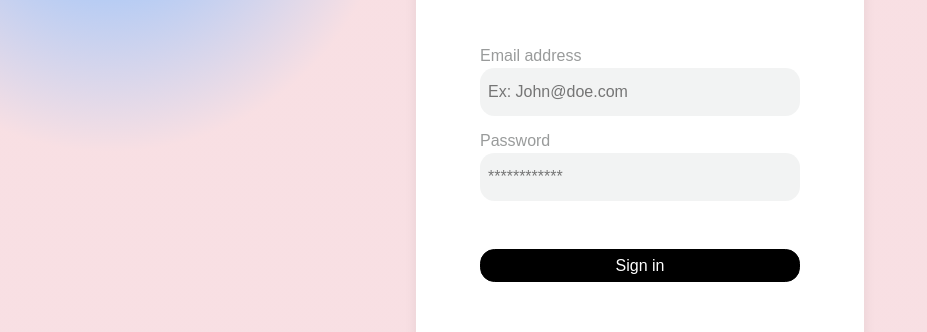
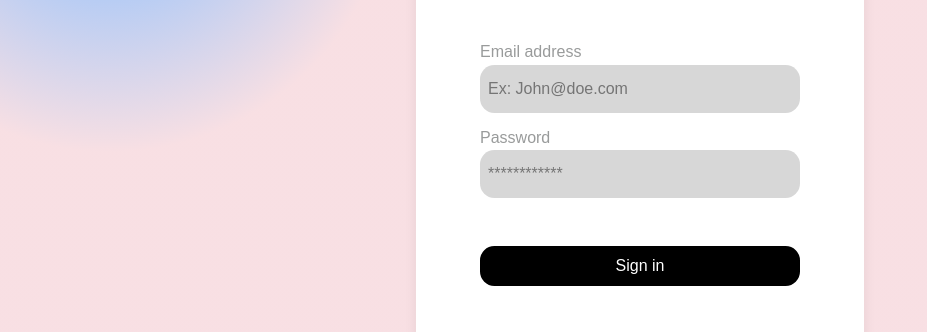
Before and after one commit to LucasNav6/chapter-lead-frontend-challenge, a React app: page / in a window 1280 px wide. Shown: the part 355-687 px from the top of the page, without its empty margins (0-927 px from the left). Built offline with nearby package versions, Linux system fonts and the light colour scheme; no server answers; some icons are missing.

Commit message:
refactor: react router v6

```diff
--- a/package.json
+++ b/package.json
@@ -65,11 +65,10 @@
     "react": "18.0.0",
     "react-dom": "18.0.0",
     "react-hot-toast": "^2.4.1",
-    "react-router-dom": "^6.21.0",
+    "react-router-dom": "^6.21.1",
     "stylelint": "^16.0.2",
     "stylelint-scss": "^6.0.0",
     "uuid": "^9.0.1",
-    "wouter": "^2.12.1",
     "zustand": "^4.4.7"
   }
 }
--- a/src/pages/auth/Login.page.tsx
+++ b/src/pages/auth/Login.page.tsx
@@ -6,9 +6,10 @@ import AuthLayout from "@Pages/layout/Auth.layout";
 import React from "react";
 import {Toaster} from "react-hot-toast";
 import useShowUserMessage from "./hooks/useShowUserMessage";
-import {PROJECT} from "@Models/routes/project.routes";
+// import {PROJECT} from "@Models/routes/project.routes";
 import useStore from "src/storage/storage";
-import {useLocation} from "wouter";
+import {useNavigate} from "react-router-dom";
+import {PROJECT} from "@Models/index";
 
 const LoginPage: React.FC = () => {
   const [userCredentials, setUserCredentials] = React.useState({email: "", password: ""});
@@ -16,19 +17,18 @@ const LoginPage: React.FC = () => {
   const [isLoading, setIsLoading] = React.useState(false);
   const {setUserUUID, setUserMail} = useStore();
   const {showSuccessMessage, showFailedMessage} = useShowUserMessage();
-  // eslint-disable-next-line @typescript-eslint/no-unused-vars
-  const [_, navigate] = useLocation();
+  const navigate = useNavigate();
 
   const tryToSignIn = async () => {
     setIsLoading(true);
-    const user = await signInWithEmail(userCredentials.email, userCredentials.password);
-    if (!user.isSuccessful) {
-      showFailedMessage(user.errorMessage);
+    const adapterResponse = await signInWithEmail(userCredentials.email, userCredentials.password);
+    if (!adapterResponse.isSuccessful) {
+      showFailedMessage(adapterResponse.errorMessage);
       setHasCredentialError(true);
     } else {
-      showSuccessMessage(user.successMessage);
-      setUserUUID(user.data.uid || null);
-      setUserMail(user.data.email);
+      showSuccessMessage(adapterResponse.successMessage);
+      setUserUUID(adapterResponse.data.uid || null);
+      setUserMail(adapterResponse.data.email);
       navigate(PROJECT.LIST_PROJECT);
     }
     setIsLoading(false);
@@ -69,12 +69,7 @@ const LoginPage: React.FC = () => {
         />
       </form>
       <footer className="auth-footer-actions">
-        <PrimaryButton
-          text="Sign in"
-          type="button"
-          onClick={async () => await tryToSignIn()}
-          isLoading={isLoading}
-        />
+        <PrimaryButton text="Sign in" type="button" onClick={tryToSignIn} isLoading={isLoading} />
       </footer>
     </AuthLayout>
   );
--- a/src/pages/error/NotAuthorized.page.tsx
+++ b/src/pages/error/NotAuthorized.page.tsx
@@ -1,10 +1,12 @@
 import PrimaryButton from "@Components/buttons/primaryButton/PrimaryButton";
-import {AUTH} from "@Models/routes/auth.routes";
+import {AUTH} from "@Models/index";
 import React from "react";
 import {useNavigate} from "react-router-dom";
 
 const NotAuthorized: React.FC = () => {
-  const navigateTo = useNavigate();
+  const navigate = useNavigate();
+  const redirectToLogin = () => navigate(AUTH.LOGIN);
+
   return (
     <section className="page404-main-container">
       <article className="page404-container-container">
@@ -20,7 +22,7 @@ const NotAuthorized: React.FC = () => {
           Sorry, but you are not authorized to access this page using the credentials that you
           supplied
         </p>
-        <PrimaryButton text="Sign in" type="button" onClick={() => navigateTo(AUTH.LOGIN)} />
+        <PrimaryButton text="Sign in" type="button" onClick={redirectToLogin} />
       </article>
     </section>
   );
--- a/src/pages/error/NotFound.page.tsx
+++ b/src/pages/error/NotFound.page.tsx
@@ -1,11 +1,7 @@
 import PrimaryButton from "@Components/buttons/primaryButton/PrimaryButton";
 import React from "react";
 
-interface INotFoundProps {
-  notFoundRoute: string;
-}
-
-const NotFound: React.FC<INotFoundProps> = ({notFoundRoute}) => {
+const NotFound: React.FC = () => {
   return (
     <section className="page404-main-container">
       <article className="page404-container-container">
@@ -16,7 +12,7 @@ const NotFound: React.FC<INotFoundProps> = ({notFoundRoute}) => {
           width={100}
         />
         <h1 className="page404-error-code">404</h1>
-        <strong>Page &ldquo;{notFoundRoute}&rdquo; not found</strong>
+        <strong>Page not found</strong>
         <p>Oops! It looks like the page you are looking for is not here</p>
         <PrimaryButton text="Go back" type="button" onClick={() => {}} />
       </article>
--- a/src/pages/task/TaskPage.page.tsx
+++ b/src/pages/task/TaskPage.page.tsx
@@ -3,11 +3,8 @@ import MainLayout from "@Pages/layout/Main.layout";
 import React from "react";
 import useStore from "src/storage/storage";
 
-interface ITaskPageProps {
-  taskId: string;
-}
-
-const TaskPage: React.FC<ITaskPageProps> = ({taskId}) => {
+const TaskPage: React.FC = () => {
+  const taskId = window.location.pathname.split("/")[2];
   const {projects} = useStore();
   const [projectData] = projects.filter((project) => project._id === taskId);
   const MAX_COLORS = 5;
--- a/src/pages/taskBoards/TaskBoard.page.tsx
+++ b/src/pages/taskBoards/TaskBoard.page.tsx
@@ -5,14 +5,11 @@ import PrimaryButton from "@Components/buttons/primaryButton/PrimaryButton";
 // import {projects} from "src/data";
 import useStore from "src/storage/storage";
 import getProjectsByUser from "@Adapters/projects/getProjectsByUser";
-import {useLocation} from "wouter";
-import {PROJECT} from "@Models/routes/project.routes";
+// import {PROJECT} from "@Models/routes/project.routes";
 
 const TaskBoard: React.FC = () => {
   const {user_mail, user_uuid, projects, setProjects} = useStore();
   const [userNick, setUserNick] = React.useState("");
-  // eslint-disable-next-line
-  const [_, navigate] = useLocation();
 
   useEffect(() => {
     if (!user_mail) return;
@@ -55,12 +52,7 @@ const TaskBoard: React.FC = () => {
       </section>
       <footer className="board-footer">
         <div className="board-footer-button">
-          <PrimaryButton
-            text="New project"
-            icon="uil:plus"
-            type="button"
-            onClick={() => navigate(PROJECT.LIST_PROJECT)}
-          />
+          <PrimaryButton text="New project" icon="uil:plus" type="button" onClick={() => {}} />
         </div>
       </footer>
     </MainLayout>
--- a/src/routes/MainNavigation.routes.tsx
+++ b/src/routes/MainNavigation.routes.tsx
@@ -1,25 +1,32 @@
 import React from "react";
 import ProtectedRoutes from "./Protected.routes";
-import NoProtectedRoutes from "./NoProtected.routes";
-import {Route} from "wouter";
 import NotFound from "@Pages/error/NotFound.page";
-
-type INotFoundRouteParams = {
-  path: string;
-};
+import {BrowserRouter as Router, Route, Routes} from "react-router-dom";
+import {AUTH, PROJECT} from "@Models/index";
+import LoginPage from "@Pages/auth/Login.page";
+import {CreateProject, TaskBoard} from "@Pages/index";
 
 const MainNavigation = () => {
   return (
-    <>
-      <NoProtectedRoutes />
+    <Router>
+      <Routes>
+        <Route path={AUTH.LOGIN} element={<LoginPage />} />
 
-      <ProtectedRoutes />
+        {/* ---  START PROTECTED ROUTES --- */}
+        <Route element={<ProtectedRoutes />}>
+          <Route path={PROJECT.LIST_PROJECT} element={<TaskBoard />} />
+          <Route path={PROJECT.CREATE_PROJECT} element={<CreateProject />} />
+        </Route>
+        {/* ---  END PROTECTED ROUTES --- */}
 
-      {/* Not found page */}
-      <Route path={"/:path*"}>
-        {(params: INotFoundRouteParams) => <NotFound notFoundRoute={params.path} />}
-      </Route>
-    </>
+        <Route path="*" element={<NotFound />} />
+      </Routes>
+      {/* <Routes>
+        <NoProtectedRoutes />
+        <ProtectedRoutes />
+        <Route path="*" element={<NotFound />} />
+      </Routes> */}
+    </Router>
   );
 };
 
--- a/src/routes/NoProtected.routes.tsx
+++ b/src/routes/NoProtected.routes.tsx
@@ -1,13 +1,13 @@
 import {AUTH} from "@Models/routes/auth.routes";
 import React from "react";
 import LoginPage from "../pages/auth/Login.page";
-import {Route} from "wouter";
+import {Route, Routes} from "react-router-dom";
 
 const NoProtectedRoutes = () => {
   return (
-    <>
-      <Route path={AUTH.LOGIN} component={LoginPage} />
-    </>
+    <Routes>
+      <Route path={AUTH.LOGIN} element={<LoginPage />} />
+    </Routes>
   );
 };
 
--- a/src/routes/Protected.routes.tsx
+++ b/src/routes/Protected.routes.tsx
@@ -1,32 +1,14 @@
 import React from "react";
-import {Route} from "wouter";
 import useOnUserAuthorized from "./hooks/useOnUserAuthorized";
-import {PROJECT} from "@Models/index";
-import {CreateProject, NotAuthorized, TaskBoard, TaskPage} from "@Pages/index";
-
-type TaskPageParams = {
-  taskId: string;
-};
+import {Outlet} from "react-router-dom";
+import {NotAuthorized} from "@Pages/index";
 
 const ProtectedRoutes = () => {
-  return (
-    <>
-      <Route path={PROJECT.LIST_PROJECT}>
-        {useOnUserAuthorized({isAuthorized: () => <TaskBoard />})}
-      </Route>
+  const isAuthorized = useOnUserAuthorized();
 
-      <Route path={PROJECT.CREATE_PROJECT}>
-        {useOnUserAuthorized({isAuthorized: () => <CreateProject />})}
-      </Route>
+  console.log("isAuthorized", isAuthorized);
 
-      <Route path={"/task/:taskId"}>
-        {(params: TaskPageParams) => {
-          if (!params) return <NotAuthorized />;
-          return <TaskPage taskId={params.taskId} />;
-        }}
-      </Route>
-    </>
-  );
+  return isAuthorized ? <Outlet /> : <NotAuthorized />;
 };
 
 export default ProtectedRoutes;
--- a/src/routes/hooks/useOnUserAuthorized.tsx
+++ b/src/routes/hooks/useOnUserAuthorized.tsx
@@ -1,35 +1,14 @@
-import React from "react";
-import NotAuthorized from "@Pages/error/NotAuthorized.page";
 import useStore from "src/storage/storage";
 
-interface IUseUserAuthorized {
-  isAuthorized: () => JSX.Element;
-  isUnauthorized?: () => JSX.Element;
-}
-
-// Default functions
-const isAuthorizedDefault = () => {
-  return <></>;
-};
-
-const isUnauthorizedDefault = () => {
-  return <NotAuthorized />;
-};
-
 // Main function
-const useRedirectUserWhen = ({
-  isAuthorized = isAuthorizedDefault,
-  isUnauthorized = isUnauthorizedDefault
-}: IUseUserAuthorized) => {
+const useRedirectUserWhen = () => {
   // Check if user is authorized
   const {user_uuid} = useStore();
 
-  // Return component
-  if (user_uuid) {
-    return isAuthorized();
-  } else {
-    return isUnauthorized();
-  }
+  console.log("user_uuid", user_uuid);
+
+  // If user is not authorized, return false
+  return user_uuid ? true : false;
 };
 
 export default useRedirectUserWhen;
--- a/src/scss/components/_button.scss
+++ b/src/scss/components/_button.scss
@@ -1,19 +1,18 @@
 .component-primary-button,
 .component-primary-button-loading {
+  @include flex-center;
   width: 100%;
+  max-width: $mobile-view;
+  height: 2.5rem;
   background-color: $black;
   color: $white;
   border-radius: $border-radius;
-  border: 0.1em solid $black;
-  padding: 0.4em;
-  display: flex;
-  justify-content: center;
-  align-items: center;
+  border: 0.2em solid $black;
   gap: 0.5em;
   cursor: pointer;
 
   &:hover {
-    outline: 0.2em solid $gray;
+    outline: 0.3em solid $gray;
   }
 }
 
@@ -23,6 +22,7 @@
 
 .component-secondary-button,
 .component-secondary-button-icon-only {
+  @include flex-center;
   width: 100%;
   background-color: transparent;
   border: 0.1em solid $black;
@@ -30,9 +30,6 @@
   border-radius: $border-radius;
   padding: 0.4em;
   cursor: pointer;
-  display: flex;
-  justify-content: center;
-  align-items: center;
   gap: 0.5em;
 
   &:hover {
--- a/src/scss/variables/_colors.scss
+++ b/src/scss/variables/_colors.scss
@@ -5,7 +5,7 @@ $primary-color-dark: #f95530;
 // General colors
 $white: #fff;
 $black: #000;
-$gray: #e6e8e884;
+$gray: #d2d2d2df;
 $gray-dark: #999b9b;
 $error-text: #e43232;
 $error-on-text: #ff000010;
```
Also changed, not shown: 1 other file (tests, documents, lock files or other folders).
